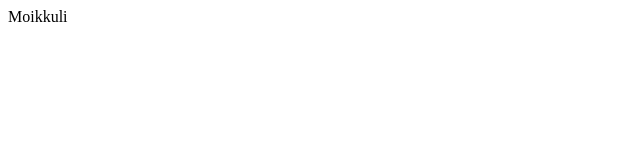
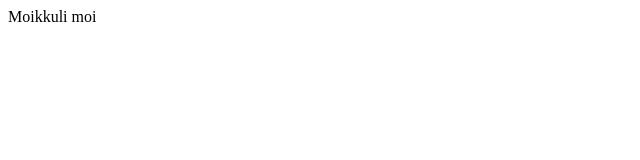
Before and after one commit to Rikhardson/Web-tekniikat-testi, a plain HTML site: page index.html in a window 1280 px wide. Shown: the full height of the page, 0-640 px from the left. Drawn offline with Linux system fonts and the light colour scheme.

Commit message:
Text added

```diff
--- a/index.html
+++ b/index.html
@@ -7,6 +7,6 @@
     <title>Riku Pee</title>
 </head>
 <body>
-    Moikkuli
+    Moikkuli moi
 </body>
 </html>
```
